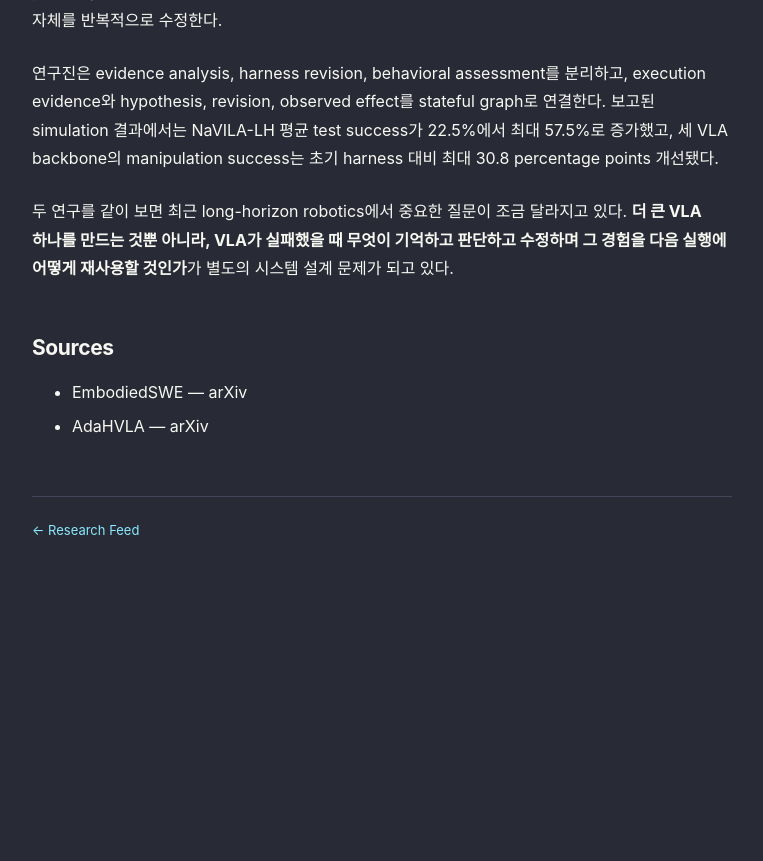
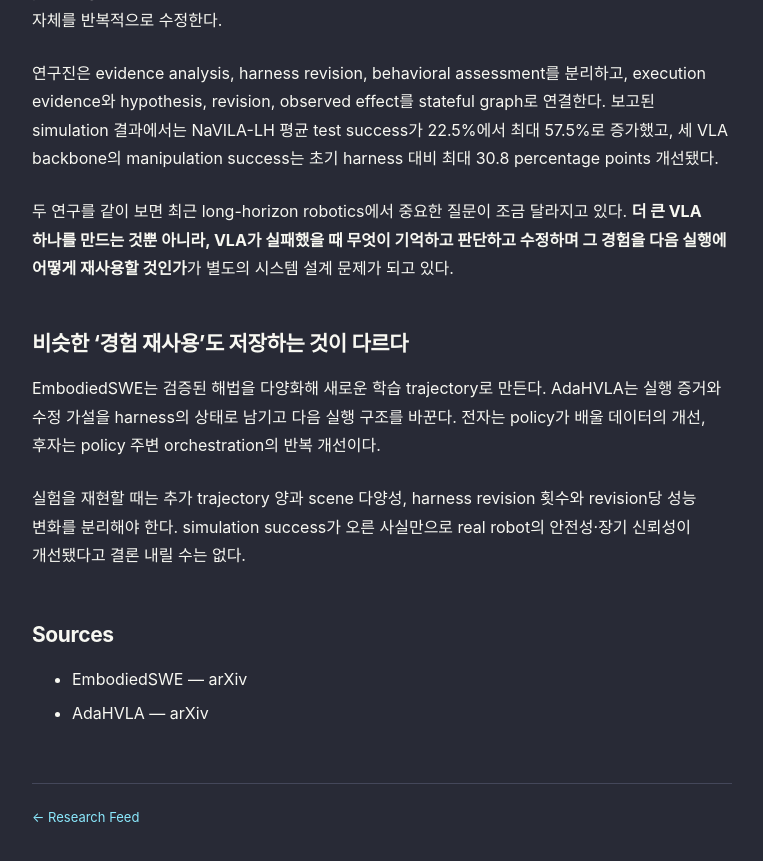
Before and after one commit to nayana224/nayana224.github.io, a Jekyll site: the page built from _research_feed/2026-09-29-research-papers.md, in a window 1280 px wide and 900 px high, scrolled down 1161 px. Shown: the top 861 px of the window, without its empty margins (258-1021 px from the left). Built offline with Jekyll 4.4.1, drawn with Linux system fonts in a browser that asks for light colours; before the commit the page ends 1774 px from its top, so only the background shows below that.

Commit message:
Strengthen Research Feed article: 2026-09-29

```diff
--- a/_research_feed/2026-09-29-research-papers.md
+++ b/_research_feed/2026-09-29-research-papers.md
@@ -27,6 +27,12 @@
 
 두 연구를 같이 보면 최근 long-horizon robotics에서 중요한 질문이 조금 달라지고 있다. **더 큰 VLA 하나를 만드는 것뿐 아니라, VLA가 실패했을 때 무엇이 기억하고 판단하고 수정하며 그 경험을 다음 실행에 어떻게 재사용할 것인가**가 별도의 시스템 설계 문제가 되고 있다.
 
+## 비슷한 ‘경험 재사용’도 저장하는 것이 다르다
+
+EmbodiedSWE는 검증된 해법을 다양화해 새로운 학습 trajectory로 만든다. AdaHVLA는 실행 증거와 수정 가설을 harness의 상태로 남기고 다음 실행 구조를 바꾼다. 전자는 policy가 배울 데이터의 개선, 후자는 policy 주변 orchestration의 반복 개선이다.
+
+실험을 재현할 때는 추가 trajectory 양과 scene 다양성, harness revision 횟수와 revision당 성능 변화를 분리해야 한다. simulation success가 오른 사실만으로 real robot의 안전성·장기 신뢰성이 개선됐다고 결론 내릴 수는 없다.
+
 ## Sources
 
 - [EmbodiedSWE — arXiv](https://arxiv.org/abs/2609.27308)
```
